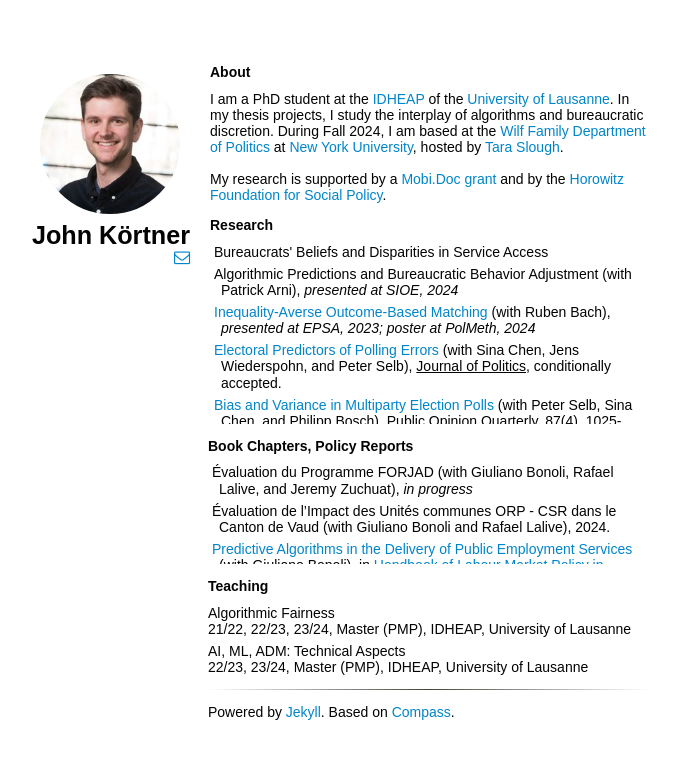
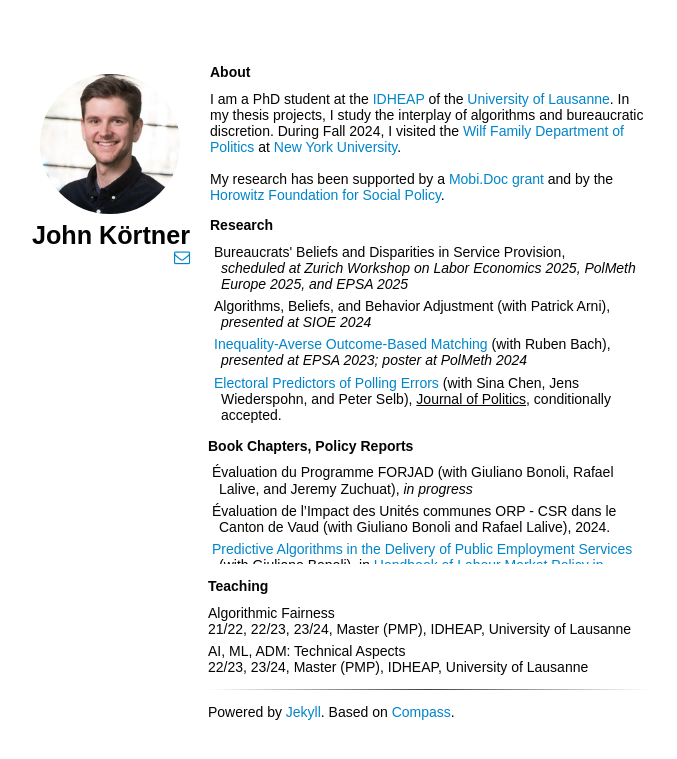
Before and after one commit to jkortner/jkortner.github.io, a Jekyll site: the page built from index.html, in a window 1280 px wide. Shown: the top 759 px of the page, without its empty margins (318-995 px from the left). Built offline with Jekyll 4.4.1, drawn with Linux system fonts in a browser that asks for light colours; nearby versions of some CDN libraries; some web fonts are replaced; a style sheet for code colours, icons or effects is not loaded.

Commit message:
Add conferences

```diff
--- a/_includes/content.html
+++ b/_includes/content.html
@@ -3,21 +3,16 @@
   I am a PhD student at the <a href='https://www.unil.ch/idheap/en/home.html'>IDHEAP</a>
   of the <a href='https://www.unil.ch/central/en/home.html'>University of Lausanne</a>.
   In my thesis projects, I study the interplay of algorithms and bureaucratic discretion.
-  During Fall 2024, I am based at the <a href='https://as.nyu.edu/departments/politics.html'>Wilf Family Department of Politics</a> at <a href='https://www.nyu.edu'>New York University</a>,
-  hosted by <a href='https://taraslough.github.io'>Tara Slough</a>.
+  During Fall 2024, I visited the <a href='https://as.nyu.edu/departments/politics.html'>Wilf Family Department of Politics</a> at <a href='https://www.nyu.edu'>New York University</a>.
   <br><br>
-  My research is supported by a <a href='https://news.unil.ch/display/1700126153025'>Mobi.Doc grant</a>
+  My research has been supported by a <a href='https://news.unil.ch/display/1700126153025'>Mobi.Doc grant</a>
   and by the <a href='https://www.horowitz-foundation.org/2024'>Horowitz Foundation for Social Policy</a>.
   </p>
 
-<h2>Research</h2>
+<!--
+<h2>Job Market Paper</h2>
 <p>
-<div class="research">
-    <!--
-    <article style="background-color: #0085ca26;">
-        <b>Job Market Paper</b>
-    </article>
-    <article style="margin-top:-6px; background-color: #0085ca26;">
+    <article>
         <a href=''>...</a>
         <details>
             <summary> &#8595; Abstract
@@ -26,15 +21,20 @@
             ...
           </details>
       </article>
-    -->
+</p>
+-->
+
+<h2>Research</h2>
+<p>
+<div class="research">
     <article>
-        Bureaucrats' Beliefs and Disparities in Service Access
+        Bureaucrats' Beliefs and Disparities in Service Provision, <br> <i>scheduled at Zurich Workshop on Labor Economics 2025, PolMeth Europe 2025, and EPSA 2025</i>
     </article>
     <article>
-        Algorithmic Predictions and Bureaucratic Behavior Adjustment  (with Patrick Arni), <i>presented at SIOE, 2024</i>
+        Algorithms, Beliefs, and Behavior Adjustment (with Patrick Arni), <i>presented at SIOE 2024</i>
     </article>
     <article>
-        <a href='https://osf.io/yrn4d/' target='_blank'>Inequality-Averse Outcome-Based Matching</a> (with Ruben Bach), <i>presented at EPSA, 2023; poster at PolMeth, 2024</i>
+        <a href='https://osf.io/yrn4d/' target='_blank'>Inequality-Averse Outcome-Based Matching</a> (with Ruben Bach), <i>presented at EPSA 2023; poster at PolMeth 2024</i>
     </article>
     <article>
         <a href='https://doi.org/10.33774/apsa-2023-t1vh8-v2' target='_blank'>Electoral Predictors of Polling Errors</a> (with Sina Chen, Jens Wiederspohn, and Peter Selb), <u>Journal of Politics</u>, conditionally accepted.
```
Also changed, not shown: 1 other file.
